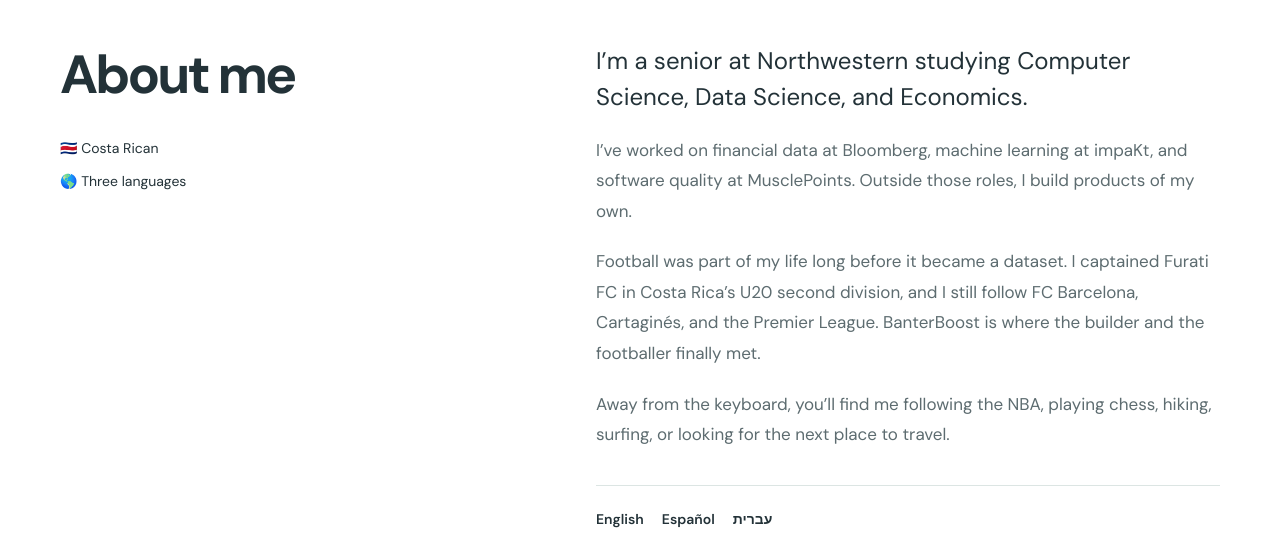
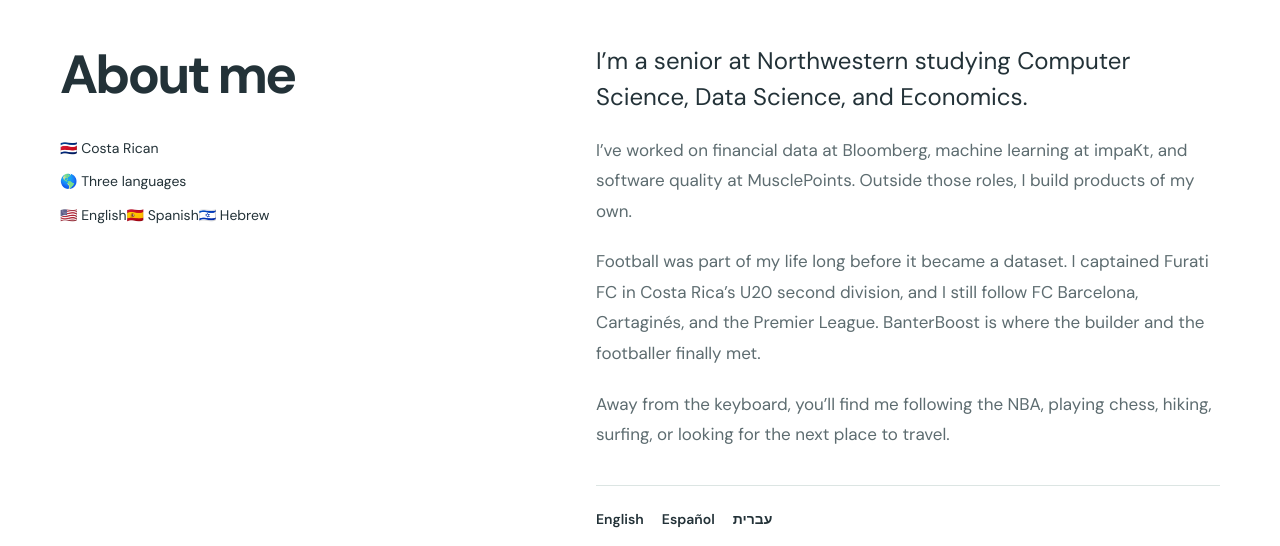
Before and after one commit to AdiRosenstock/AdiRosenstock.github.io, a website: page dist/index.html in a window 1280 px wide. Shown: the part 3320-3866 px from the top of the page. Drawn offline with Linux system fonts and the light colour scheme.

Commit message:
Add more languages to about section
Updated personal details in the about section to include additional languages.

```diff
--- a/dist/index.html
+++ b/dist/index.html
@@ -140,7 +140,7 @@
     </section>
 
     <section class="about-section section-wrap" id="about" aria-labelledby="about-title">
-      <div class="about-title"><h2 id="about-title">About me</h2><div class="personal-details"><span>🇨🇷 Costa Rican</span><span>🌎 Three languages</span></div></div>
+      <div class="about-title"><h2 id="about-title">About me</h2><div class="personal-details"><span>🇨🇷 Costa Rican</span><span>🌎 Three languages</span></span>🇺🇸 English</span></span>🇪🇸 Spanish</span></span>🇮🇱 Hebrew</div></div>
       <div class="about-copy">
         <p class="about-lead">I’m a senior at Northwestern studying Computer Science, Data Science, and Economics.</p>
         <p>I’ve worked on financial data at Bloomberg, machine learning at impaKt, and software quality at MusclePoints. Outside those roles, I build products of my own.</p>
```
